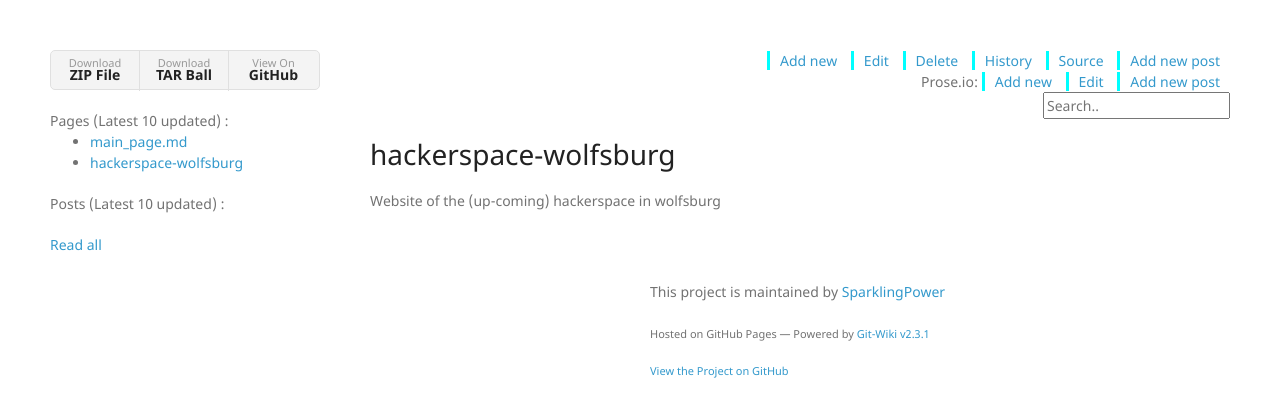
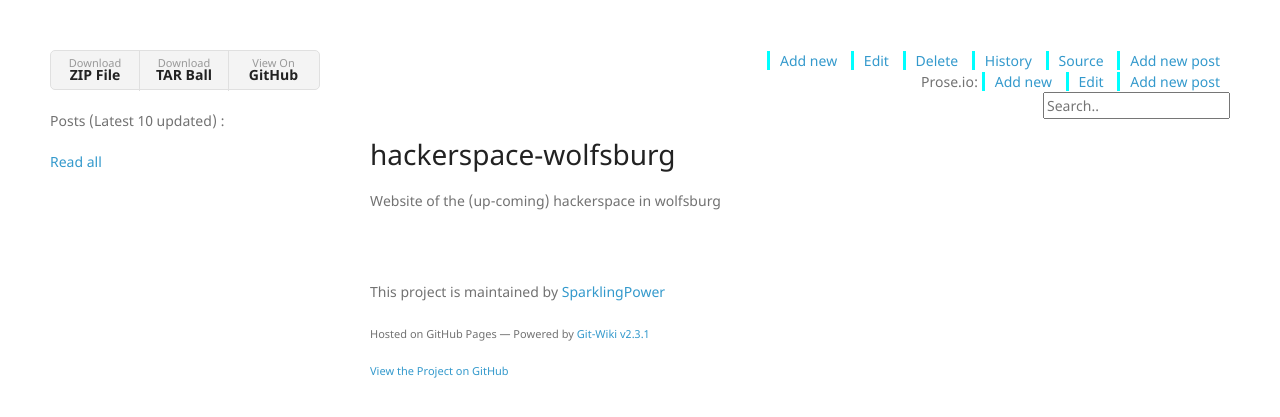
Before and after one commit to SparklingPower/hackerspace-wolfsburg, a Jekyll site: the page built from README.md, in a window 1280 px wide. Shown: the top 417 px of the page. Built offline with Jekyll 4.4.1, drawn with Linux system fonts in a browser that asks for light colours; nearby versions of some CDN libraries; our own code applies the rules of GitHub Pages for plain Markdown files; some of the changed lines change nothing that is shown.

Commit message:
minor changes

```diff
--- a/_config.yml
+++ b/_config.yml
@@ -1,9 +1,9 @@
 # (string) Title of your wiki
-title:
+title: Hackerspace Wolfsburg
 # (string) Description of your wiki
-description:
+description: A wiki for the (up-coming) Hackerspace in Wolfsburg
 # (boolean) Enable/disable wiki page list in sidebar
-show_wiki_pages: true
+show_wiki_pages: false
 # (integer) Maximum number of wiki page to shown in sidebar
 show_wiki_pages_limit: 10
 # (boolean) Enable/disable blog feature
```
